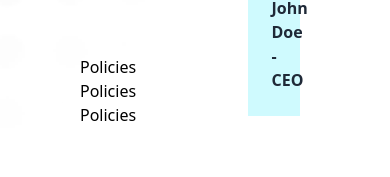
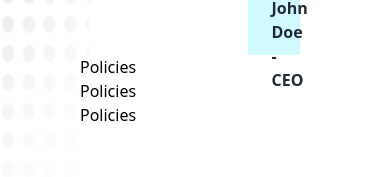
Before and after one commit to VaishnavThakare/Modified_Frontend, a React (Create React App) app: page / in a window 390 px wide. Shown: the part 739-916 px from the top of the page. Built offline with nearby package versions, Linux system fonts and the light colour scheme.

Commit message:
sidebar updated

```diff
--- a/src/App.js
+++ b/src/App.js
@@ -76,7 +76,7 @@ const App = () => {
         <Route path="/admin" element={<AdminDashboard />}>
           <Route index element={<AdminDash />} />
           <Route path="dashboard" index element={<AdminDash />} />
-          <Route path="all-users" element={<Users />} />
+          <Route path="allusers" element={<Users />} />
           <Route path="create-vendor" element={<AddVendor />} />
           <Route path="create-project-head" element={<AddProjectHead />} />
           <Route path="add-vendor-category" element={<AddVendorCategory />} />
--- a/src/components/LandingPage.js
+++ b/src/components/LandingPage.js
@@ -33,9 +33,9 @@ function LandingPage() {
         </div>
       </div>
 
-      <div className="w-full grid grid-rows-2 px-20 lg:px-40 bg-cover bg-center" style={{backgroundImage: `url(${backgroundImageUrl})`}}>
+      <div className="w-full grid grid-rows-2 px-20 lg:px-40 bg-cover bg-center" style={{backgroundImage: `url(${backgroundImageUrl})`,backgroundRepeat: 'repeat', backgroundSize: '500px 700px' }}>
         <div className=" grid grid-cols-2 row-span-1 w-full h-10 p-[10px]">
-          <div id="col1" className="w-[145%]  ">
+          <div id="col1" className="w-[145%] bg-white">
             <Carousel></Carousel>
           </div>
           <div id="col1" className="ml-[50%] w-[50%] bg-cyan-100 ">
@@ -43,27 +43,27 @@ function LandingPage() {
             <Info />
           </div>
         </div>
-        <div className="text-black">
+        <div className="text-black  bg-white">
           Policies
 
-        <div className=" text-black">
+        <div className=" text-black  bg-white">
           Policies
         </div>
-        <div className="text-black">
+        <div className="text-black  bg-white">
           Policies
         </div>
 
 
         <div className="grid grid-cols-3 w-full mt-[57px]">
-          <div id="col1" className=" mr-[70px] w-[80%] ">
+          <div id="col1" className=" mr-[70px] w-[80%]  bg-white">
             {/* Policies with scrollbar */}
             <Policies />
           </div>
-          <div id="col1" className=" mr-[70px]  w-[80%]  ">
+          <div id="col1" className=" mr-[70px]  w-[80%]   bg-white">
             {/* News image side arrow with content */}
             <News />
           </div>
-          <div id="col1" className=" ml-[70px] w-[80%] ">
+          <div id="col1" className=" ml-[70px] w-[80%]  bg-white">
             {/* Events with content */}
             <Event />
           </div>
--- a/src/components/sidebar.js
+++ b/src/components/sidebar.js
@@ -12,8 +12,8 @@ export default function Sidebar({
 
   const getVendor = async()=>{
     const id = sessionStorage.getItem('sid');
-    console.log(id)
-;
+    if(sessionStorage.getItem("roles") =="Vendor"){
+      console.log(id);
       try{
         const response = await axios.get(
           `${process.env.REACT_APP_API_URL}/Vendor/${id}`
@@ -23,6 +23,7 @@ export default function Sidebar({
       }
       catch(error){
         console.log(error);
+      }
     }
   }
 
```
Also changed, not shown: 1 other file (tests, documents, lock files or other folders). Lines whose indentation alone changed are shown as unchanged.
